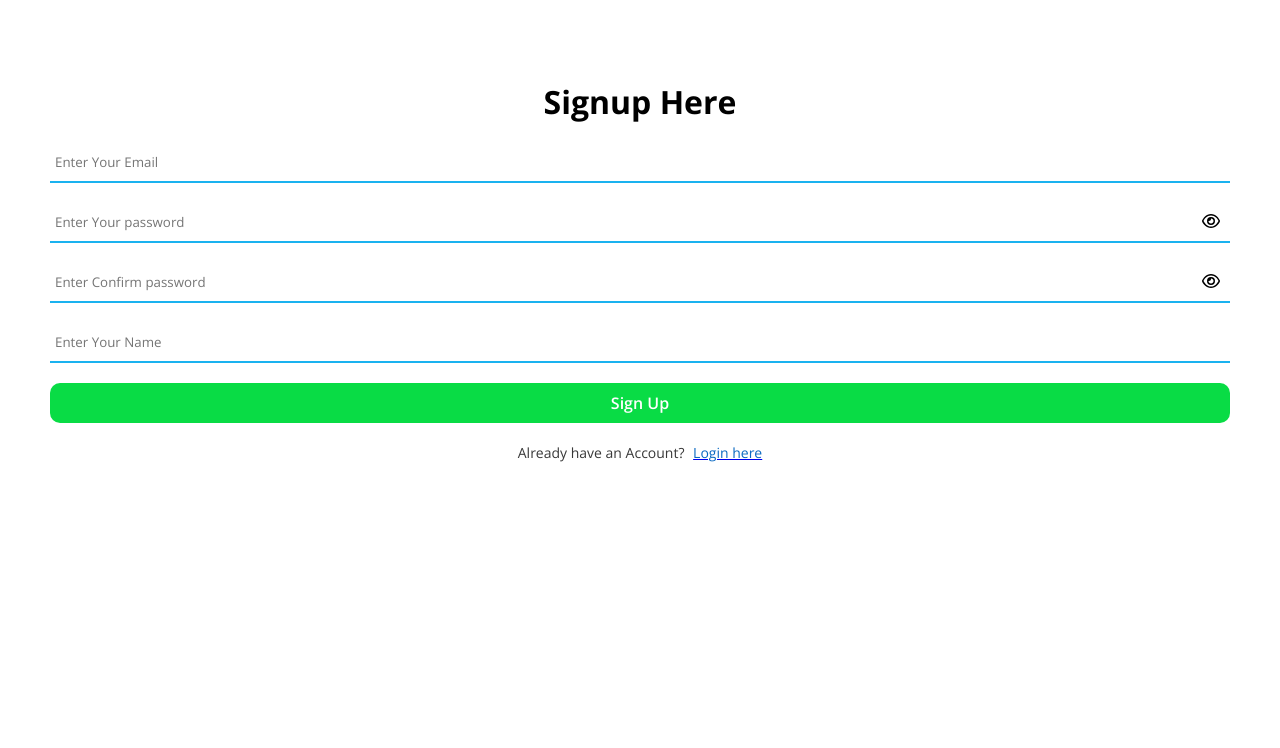
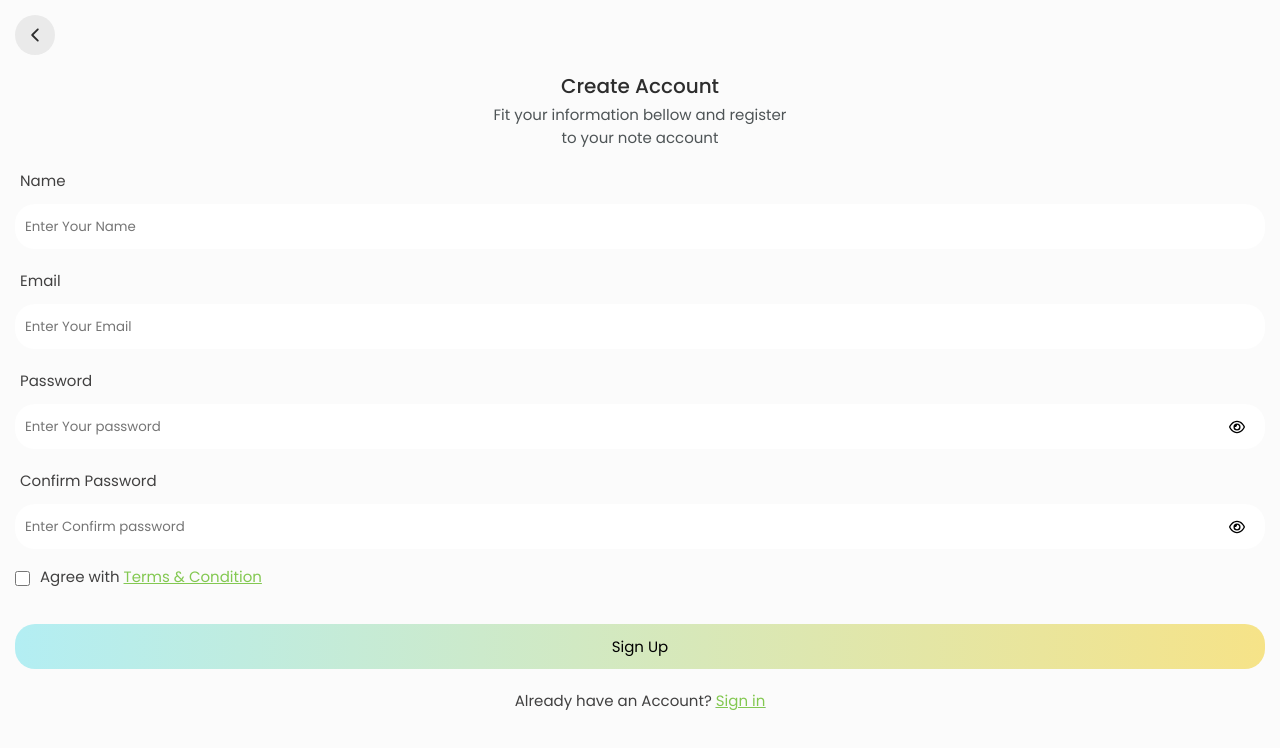
Before and after one commit to arun-das-04/note-app, a React (Vite) app in the folder frontend/: page /auth/signup in a window 1280 px wide. Shown: the top 748 px of the page. Built offline with nearby package versions, Linux system fonts and the light colour scheme.

Commit message:
New Changes Applied

```diff
--- a/frontend/src/components/Login.jsx
+++ b/frontend/src/components/Login.jsx
@@ -7,6 +7,7 @@ import { setUser } from "../store/slices/userSlice.js";
 import userLoginHook from "../hooks/userLoginHook";
 import toast from "react-hot-toast";
 
+import { IoIosArrowBack } from "react-icons/io";
 import { FaRegEye } from "react-icons/fa6";
 import { FaRegEyeSlash } from "react-icons/fa6";
 
@@ -50,15 +51,25 @@ const Login = () => {
   return (
     <div>
       <div className="auth-main">
-        <h3 id="auth-heading">Login Here</h3>
+        <button className='auth-back-btn'><IoIosArrowBack/></button>
 
+        <div className='auth-headings'>
+          <h3 className="auth-main-heading">Login Here</h3>
+          <p className='auth-sub-heading'>Sign in to unlock your organized world<br/> of notes and ideas</p>
+        </div>
+
+        <div className='auth-input-section'>
+          <label className='auth-label'>Email</label>
           <input
             placeholder="Enter your email"
             type="email"
             className="auth-input"
             onChange={(e) => setEmail(e.target.value)}
           />
+        </div>
 
+        <div className='auth-input-section'>
+          <label className='auth-label'>Password</label>
           <div className='auth-password-section'>
             <input
               placeholder="Enter your password"
@@ -66,15 +77,16 @@ const Login = () => {
               className="auth-input"
               onChange={(e) => setPassword(e.target.value)}
             />
-        <button id='password-action-btn' onClick={() => setShowPassword(!showPassword)}>{showPassword? <FaRegEyeSlash/> : <FaRegEye/>}</button>
+            <button className='password-action-btn' onClick={() => setShowPassword(!showPassword)}>{showPassword? <FaRegEyeSlash/> : <FaRegEye/>}</button>
+          </div>
         </div>
 
-        <button id="auth-btn" onClick={handleAuthBtn}>
-          Submit
+        <button className="auth-btn" onClick={handleAuthBtn}>
+          Sign in
         </button>
 
-        <p className='auth-create'>Don't have an Account?
-          <Link to="/auth/signup"><span>Create One</span></Link>
+        <p className='auth-transport'>Don't have an Account?
+          <Link to="/auth/signup"><span>Sign UP</span></Link>
         </p>
       </div>
     </div>
--- a/frontend/src/components/Signup.jsx
+++ b/frontend/src/components/Signup.jsx
@@ -5,6 +5,7 @@ import toast from "react-hot-toast";
 
 import userSignupHook from "../hooks/userSignupHook";
 
+import { IoIosArrowBack } from "react-icons/io";
 import { FaRegEye } from "react-icons/fa6";
 import { FaRegEyeSlash } from "react-icons/fa6";
 
@@ -114,7 +115,28 @@ const Signup = () => {
   if(!isOtp){
       return (
         <div className="auth-main">
-          <h3 id="auth-heading">Signup Here</h3>
+
+          <button className='auth-back-btn'><IoIosArrowBack/></button>
+
+          <div className='auth-headings'>
+          <h3 className="auth-main-heading">Create Account</h3>
+          <p className='auth-sub-heading'>Fit your information bellow and register<br/> to your note account</p>
+          </div>
+
+          <div className='auth-input-section'>
+            <label className='auth-label'>Name</label>
+            <input
+              placeholder="Enter Your Name"
+              type="text"
+              className="auth-input"
+              onChange={(e) => {
+                setName(e.target.value);
+              }}
+            />
+          </div>
+
+          <div className='auth-input-section'>
+            <label className='auth-label'>Email</label>
             <input
               placeholder="Enter Your Email"
               type="email"
@@ -123,7 +145,10 @@ const Signup = () => {
                 setEmail(e.target.value);
               }}
             />
+          </div>
 
+          <div className='auth-input-section'>
+            <label className='auth-label'>Password</label>
             <div className='auth-password-section'>
               <input
                 placeholder="Enter Your password"
@@ -134,10 +159,14 @@ const Signup = () => {
                 }}
               />
               <button
-              id='password-action-btn'
+                className='password-action-btn'
                 onClick={() => setShowPassword(!showPassword)}>{showPassword? <FaRegEyeSlash/> : <FaRegEye/>}</button>
             </div>
+          </div>
 
+
+          <div className='auth-input-section'>
+            <label className='auth-label'>Confirm Password</label>
             <div className='auth-password-section'>
               <input
                 placeholder="Enter Confirm password"
@@ -148,21 +177,21 @@ const Signup = () => {
                 }}
               />
               <button
-              id='password-action-btn'
+                className='password-action-btn'
                 onClick={() => setShowConfirmPassword(!showConfirmPassword)}>{showConfirmPassword? <FaRegEyeSlash/> : <FaRegEye/>}</button>
             </div>
+          </div>
 
+          <div className='auth-input-terms'>
             <input
-            placeholder="Enter Your Name"
-            type="text"
-            className="auth-input"
-            onChange={(e) => {
-              setName(e.target.value);
-            }}
+              className='auth-input-checkbox'
+              type='checkbox'
             />
+            <label className='auth-label auth-terms'>Agree with <span>Terms & Condition</span></label>
+          </div>
 
-          <button id="auth-btn" onClick={handleSignUp}> Sign Up </button>
-          <p className='auth-create'>Already have an Account? <Link to="/auth"><span>Login here</span></Link></p>
+          <button className="auth-btn" onClick={handleSignUp}> Sign Up </button>
+          <p className='auth-transport'>Already have an Account? <Link to="/auth"><span>Sign in</span></Link></p>
         </div>
     );
 
--- a/frontend/src/index.css
+++ b/frontend/src/index.css
@@ -1,3 +1,4 @@
+@import url('https://fonts.googleapis.com/css2?family=Open+Sans:ital,wght@0,300..800;1,300..800&family=Poppins:ital,wght@0,100;0,200;0,300;0,400;0,500;0,600;0,700;0,800;0,900;1,100;1,200;1,300;1,400;1,500;1,600;1,700;1,800;1,900&display=swap');
 @import url('https://fonts.googleapis.com/css2?family=Open+Sans:ital,wght@0,300..800;1,300..800&family=Poppins:ital,wght@0,100;0,200;0,300;0,400;0,500;0,600;0,700;0,800;0,900;1,100;1,200;1,300;1,400;1,500;1,600;1,700;1,800;1,900&display=swap');
 
 *{
@@ -5,7 +6,7 @@
   padding: 0;
   outline: 0;
   box-sizing: border-box;
-  font-family: 'Open Sans', sans-serif, Arial, Helvetica;
+  font-family: 'Poppins','Open Sans', sans-serif, Arial, Helvetica;
   transition: 200ms all ease-in-out;
 }
 
--- a/frontend/src/pages/Profile.jsx
+++ b/frontend/src/pages/Profile.jsx
@@ -27,7 +27,7 @@ const Profile = () => {
     });
   }
 
-  // Filter note based on seach - for empty search all notes will be shown
+  // Filter note based on search - for empty search all notes will be shown
   const filterNotes = notes.filter(note =>
     note.title.toLowerCase().includes(searchNote.toLowerCase()));
 
@@ -63,11 +63,11 @@ const Profile = () => {
           <button id='profile-create-note' onClick={handleCreateBtn}>+</button>
         </div>
 
-        <input placeholder='Seach Notes' id='profile-search-note' onChange={(e) => setSearchNote(e.target.value)}></input>
+        <input placeholder='Search Notes...' id='profile-search-note' onChange={(e) => setSearchNote(e.target.value)}></input>
 
         <div className='profile-note-section'>
           {filterNotes?.length<1?
-            <p>No Notes are crated</p>
+            <p>No Notes are created</p>
             :
             filterNotes?.map((note, index) => (
               <Note
--- a/frontend/src/stylesheets/Login.css
+++ b/frontend/src/stylesheets/Login.css
@@ -1,94 +1,146 @@
 .auth-main{
-  margin-top: 30px;
+  background: #fbfbfb;
+  min-height: 100vh;
+  height: 100vh;
+  width: 100vw;
+
   display: flex;
   flex-direction: column;
-  align-items: center;
-  justify-content: center;
-  gap:20px;
-  padding: 50px;
+  padding: 15px;
+  overflow: hidden;
 }
 
-#auth-heading{
-  font-size: 32px;
+.auth-back-btn{
+  min-height: 40px;
+  min-width: 40px;
+  max-width: 40px;
+  max-height: 40px;
+  border: 0;
+  border-radius: 50%;
+  background: #eaeaea;
+  font-size: 20px;
+  color: #2d2d2d;
+  display: flex;
+  justify-content: center;
+  align-items: center;
+  cursor: pointer;
 }
 
-.auth-input{
-  outline: 0;
-  border: 0;
-  height: 40px;
-  width: 100%;
-  border-bottom: 2px solid rgb(26, 178, 239);
-  padding: 5px 35px 5px 5px;
+.auth-headings{
+  margin-top: 2vh;
+  display: flex;
+  flex-direction: column;
+  justify-content: center;
+  align-items: center;
+  text-align: center;
 }
 
-.auth-password-section {
-  width: 100%;
-  display: flex;
-  position: relative;
+.auth-headings .auth-main-heading{
+  font-size: 20px;
+  font-weight: 500;
+  color: #2d2d2d;
 }
 
-#password-action-btn{
-  position: absolute;
-  right: 10px;
-  top: 50%;
-  transform: translate(0, -50%);
-  background: transparent;
-  border: 0;
-  font-size: 18px;
+.auth-headings .auth-sub-heading{
+  margin-top: 0.3vh;
+  font-size: 15px;
+  font-weight: 400;
+  color: #4e5456;
+
 }
 
-.auth-otp-section{
+.auth-input-section{
+  margin-top: 2.5vh;
   display: flex;
-  flex-direction: row;
-  gap: 10px;
+  flex-direction: column;
 
 
 }
 
-.auth-otp-input{
-  border-radius: 10px;
-  border:1px solid black;
-  width: 40px;
-  height: 40px;
-  caret-color: transparent;
-  text-align: center;
-  font-size: 25px;
-}
+.auth-label{
+  font-size: 15px;
+  color: #414040;
+  margin-left: 5px;
+  margin-bottom: 1.5vh;
 
-.auth-otp-input:focus{
-  border-bottom:2px solid blue ;
-}
-
-#auth-btn{
-  border: 0;
-  width: 100%;
-  height: 40px;
-  border-radius: 10px;
-  background-color: rgb(9, 220, 69);
-  color: white;
-  font-size: 16px;
-  font-weight: 600;
-}
-
-#auth-btn:hover{
-  background-color:  rgb(30, 195, 15);
-  scale: 0.98;
-}
-
-.auth-create{
-  font-size: 14px;
-  color: rgb(56, 56, 56);
 
 }
 
-.auth-create span{
-  color: rgb(10, 105, 194);
+.auth-password-section{
+  position: relative;
+}
+
+.auth-input{
+  background-color: #ffffff;
+  border: 0;
+  height: 45px;
+  border-radius: 20px;
+  padding: 0 45px 0 10px;
+  width: 100%;
+}
+
+
+.password-action-btn{
+  position: absolute;
+  background: transparent;
+  display: flex;
+  justify-content: center;
+  align-items: center;
+  border: 0;
+  right: 20px;
+  top: 50%;
+  font-size: 16px;
+  transform: translate(0px, -50%);
+}
+
+.auth-input-terms{
+  margin-top: 2vh;
+  display: flex;
+  align-items: center;
+}
+
+.auth-input-checkbox{
+  width: 15px;
+  height: 15px;
+  border-radius: 4px;
+  accent-color: #79c53b;
+  position: relative;
   cursor: pointer;
-  margin-left: 5px;
+  margin-bottom: 1.2vh;
+  margin-right: 5px;
 
 }
 
-.auth-create span:hover{
+
+.auth-terms{
+  font-size: 15px;
+  color: #414040;
+}
+
+.auth-terms span{
+  color: #83c851;
   text-decoration: underline;
-  color: rgb(9, 77, 139);
 }
+
+.auth-btn{
+  margin-top: 3vh;
+  min-height: 40px;
+  height: 45px;
+  width: 100%;
+  border-radius: 20px;
+  border: 0;
+  background: linear-gradient(90deg, #b3eef3, #f6e388 );
+  font-size: 15px;
+}
+
+.auth-transport{
+  text-align: center;
+  margin-top: 20px;
+  font-size: 15px;
+  color:  #414040;
+}
+
+.auth-transport span{
+  color: #83c851;
+  text-decoration: underline;
+}
--- a/frontend/src/stylesheets/Profile.css
+++ b/frontend/src/stylesheets/Profile.css
@@ -2,6 +2,7 @@
   display: flex;
   flex-direction: column;
   padding: 30px;
+  height: 100%;
 }
 
 .profile-top-container{
@@ -38,13 +39,20 @@
   width: 100%;
   height: 40px;
   padding: 10px;
-  border: 1px solid black;
+  border: 1px solid rgb(230, 229, 229);
+  box-shadow: 2px 2px 10px rgb(227, 225, 225);
   border-radius: 15px;
   margin-bottom: 20px;
 
 }
 
 .profile-note-section{
+  background-color: rgb(255, 255, 255);
+  width: 100%;
+  height: 100%;
   display: flex;
-  flex-direction: column;
+  flex-direction: row;
+  flex-wrap: wrap;
+  gap: 6px;
+
 }
```
Also changed, not shown: frontend/src/stylesheets/Note.css (+11 -9 lines), 2 other files (tests, documents, lock files or other folders). Lines whose indentation alone changed are shown as unchanged.
